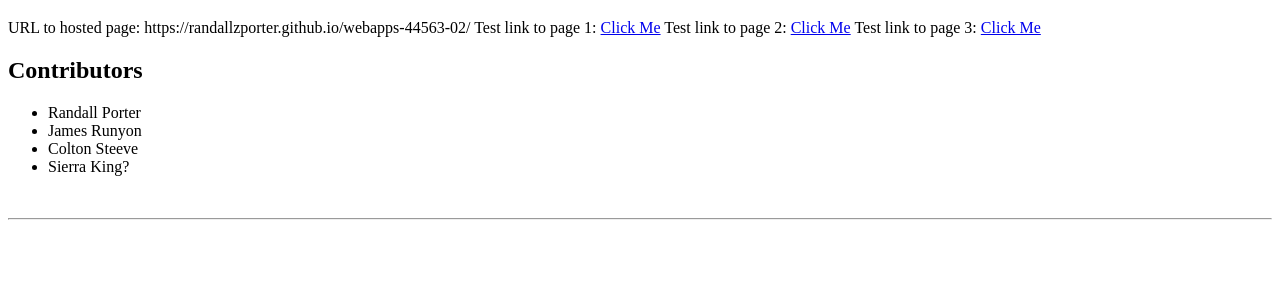
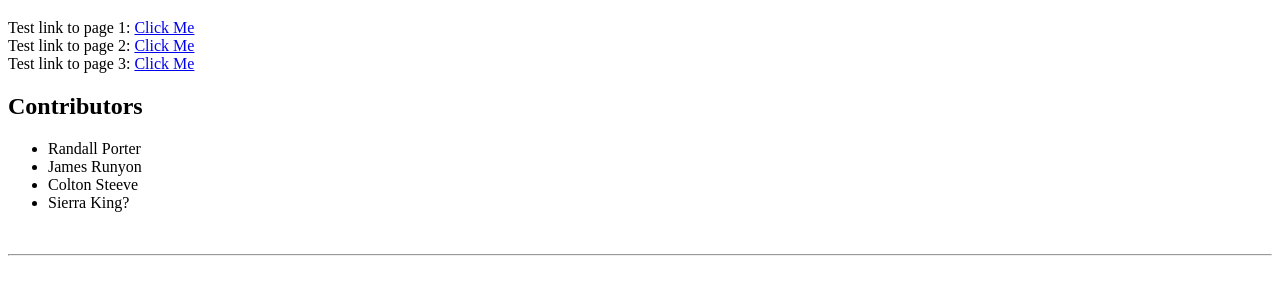
Before and after one commit to RandallZPorter/webapps-44563-02, a plain HTML site: page index.html in a window 1280 px wide. Shown: the part 61-356 px from the top of the page. Drawn offline with Linux system fonts and the light colour scheme.

Commit message:
Update index.html

```diff
--- a/index.html
+++ b/index.html
@@ -14,11 +14,9 @@
 
         <article>
 
-        URL to hosted page: https://randallzporter.github.io/webapps-44563-02/
-
-        Test link to page 1: <a href="testlinks1.html">Click Me</a>
-        Test link to page 2: <a href="testlinks2.html">Click Me</a>
-        Test link to page 3: <a href="testlinks3.html">Click Me</a>
+        Test link to page 1: <a href="testlinks1.html">Click Me</a><br>
+        Test link to page 2: <a href="testlinks2.html">Click Me</a><br>
+        Test link to page 3: <a href="testlinks3.html">Click Me</a><br>
 
         <h2>Contributors</h2>
           <ul>
```
